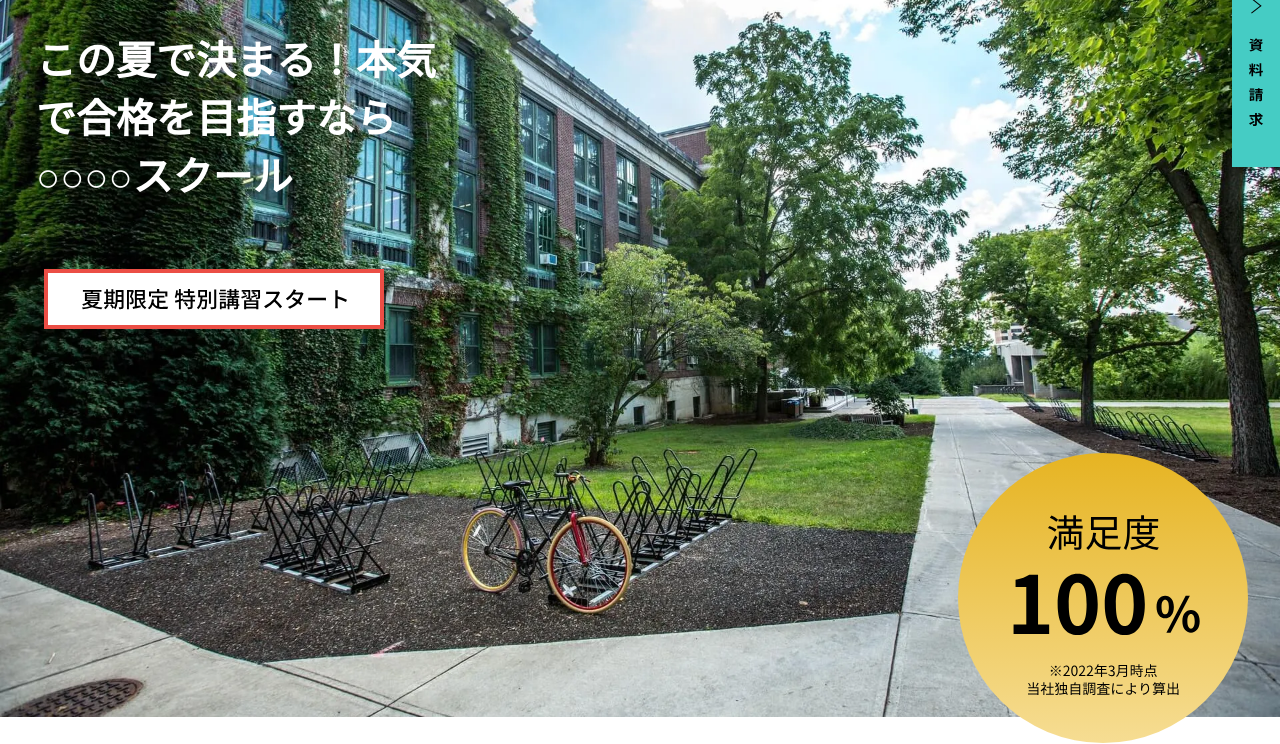
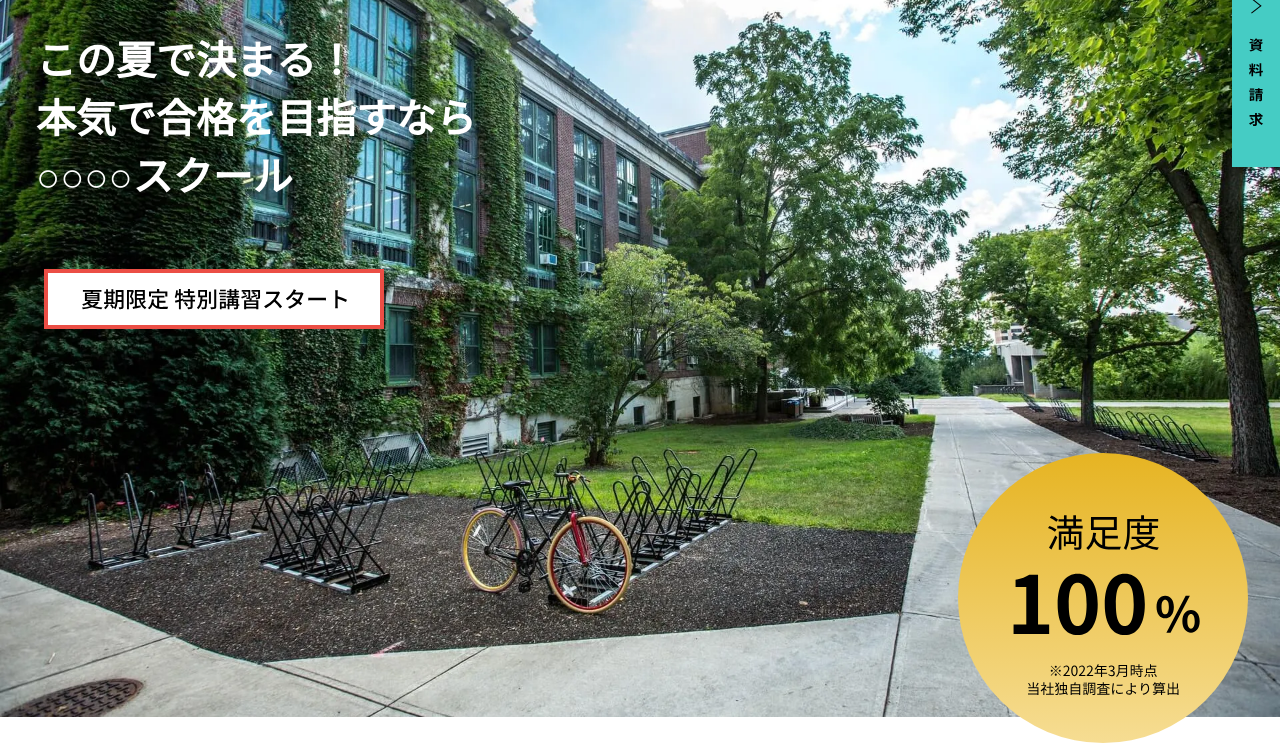
Before and after one commit to TakumiYoshida777/portfolio-website-2023.04, a plain HTML site: page index.html in a window 1280 px wide. Shown: the part 83-827 px from the top of the page. Drawn offline with Linux system fonts and the light colour scheme.

Commit message:
headertitle 修正

```diff
--- a/index.html
+++ b/index.html
@@ -35,7 +35,7 @@
 
             <div class="catchcopy">
                 <!-- <img src="images/img/catchcopy.svg" alt="この夏で決まる！本気で合格を目指すなら○○○○スクール"> -->
-                <p class="catchcopy-text">この夏で決まる！本気で合格を目指すなら○○○○スクール</p>
+                <p class="catchcopy-text">この夏で決まる！<br class="sp">本気で合格を目指すなら<br class="sp">○○○○スクール</p>
             </div>
 
             <div class="header-box">
--- a/styles/pages/_home.scss
+++ b/styles/pages/_home.scss
@@ -40,13 +40,20 @@
 
     .catchcopy-text {
       position: absolute;
-      max-width: 400px;
+      max-width: 460px;
       top: 80px;
       left: 20px;
-      font-size: 2.5rem;
+      font-size: 1.25rem;
       color: #fff;
       font-weight: 600;
-      padding: 2rem 1rem;
+      padding: 0.75rem 0.5rem;
+
+      @include mq(md) {
+        font-size: 2.5rem;
+        top: 80px;
+        left: 20px;
+        padding: 2rem 1rem;
+      }
     }
 
 
@@ -54,6 +61,7 @@
       max-width: 420px;
       top: 132px;
       left: 44px;
+
     }
   }
 
```
Also changed, not shown: styles/style.css, 1 other file.
